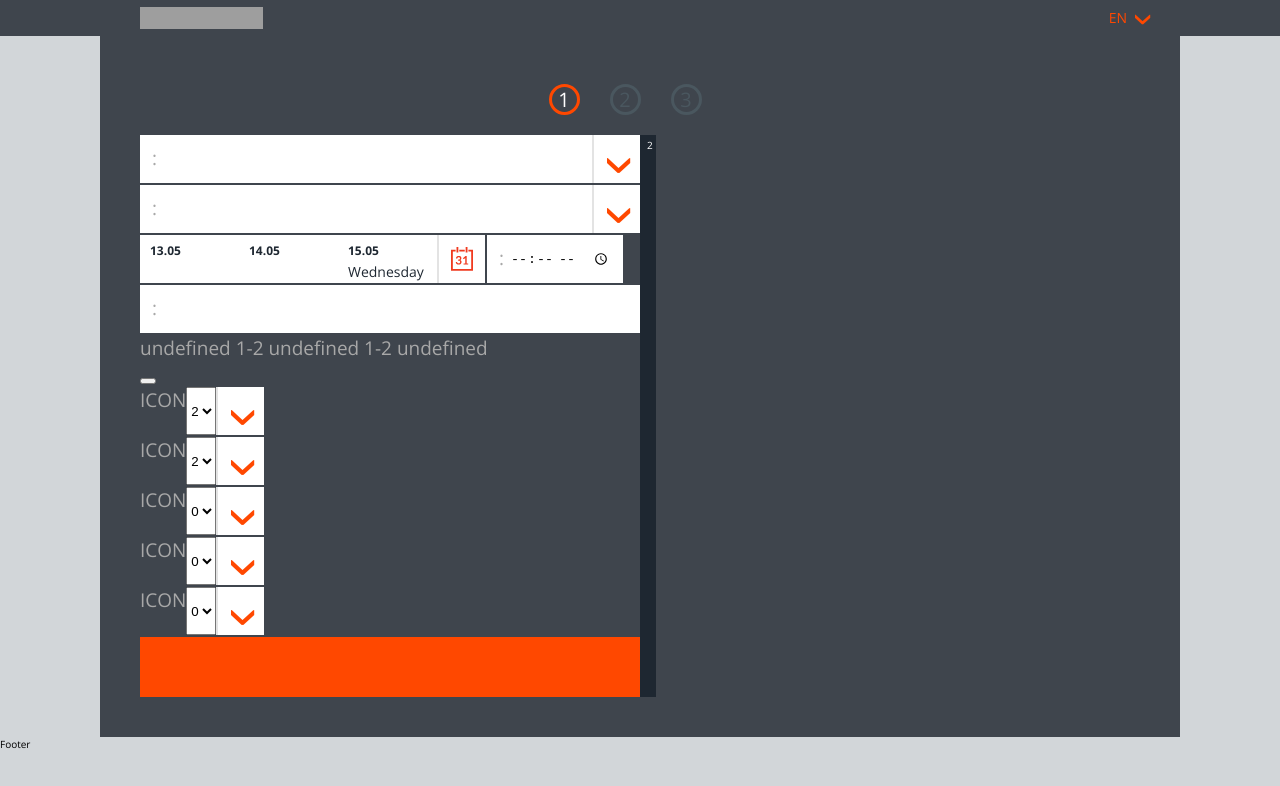
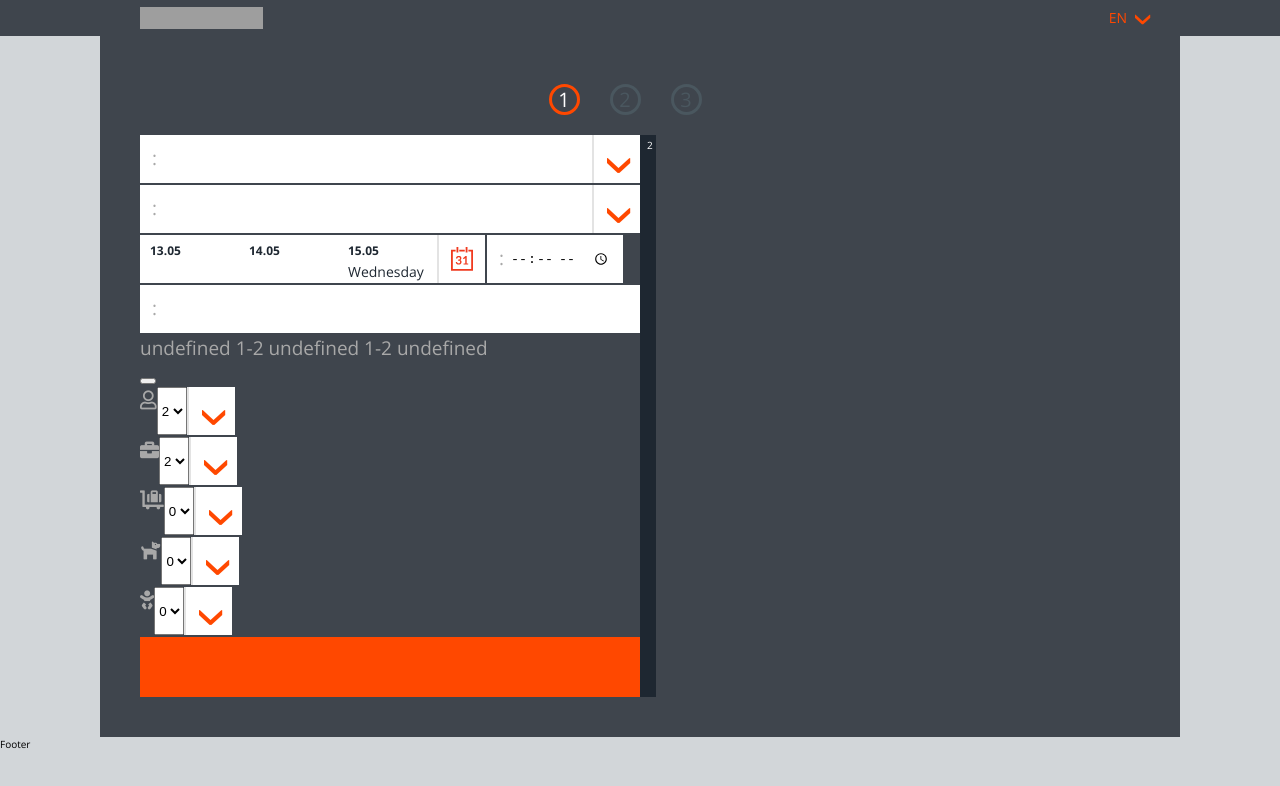
Before and after one commit to iambro/booking-process, a React (Create React App) app: page / in a window 1280 px wide. Shown: the top 786 px of the page. Built offline with nearby package versions, Linux system fonts and the light colour scheme; no server answers; grey boxes are pictures that could not be loaded.

Commit message:
Add icons to ContentBoxAdditional

```diff
--- a/public/index.html
+++ b/public/index.html
@@ -6,6 +6,7 @@
       href="https://fonts.googleapis.com/css?family=Open+Sans:300,400,600,700"
       rel="stylesheet"
     />
+    <link rel="stylesheet" href="https://use.fontawesome.com/releases/v5.8.2/css/all.css" integrity="sha384-oS3vJWv+0UjzBfQzYUhtDYW+Pj2yciDJxpsK1OYPAYjqT085Qq/1cq5FLXAZQ7Ay" crossorigin="anonymous">
     <meta name="viewport" content="width=device-width, initial-scale=1" />
     <meta name="theme-color" content="#000000" />
     <link rel="manifest" href="%PUBLIC_URL%/manifest.json" />
--- a/src/components/ContentBoxAdditional.js
+++ b/src/components/ContentBoxAdditional.js
@@ -44,7 +44,9 @@ const ContentBoxAdditional = props => {
       </div>
       <div className="form-advanced-options">
         <div className="form-group">
-          <label>ICON</label>
+          <label>
+            <i className="far fa-user" />
+          </label>
           <select
             className="form-input-select"
             name="passengers"
@@ -55,7 +57,9 @@ const ContentBoxAdditional = props => {
           <span className="form-arrow" />
         </div>
         <div className="form-group">
-          <label>ICON</label>
+          <label>
+            <i className="fas fa-briefcase" />
+          </label>
           <select
             className="form-input-select"
             name="luggages"
@@ -66,7 +70,9 @@ const ContentBoxAdditional = props => {
           <span className="form-arrow" />
         </div>
         <div className="form-group">
-          <label>ICON</label>
+          <label>
+            <i className="fas fa-luggage-cart" />
+          </label>
           <select
             className="form-input-select"
             name="sportLuggages"
@@ -77,14 +83,18 @@ const ContentBoxAdditional = props => {
           <span className="form-arrow" />
         </div>
         <div className="form-group">
-          <label>ICON</label>
+          <label>
+            <i className="fas fa-dog" />
+          </label>
           <select className="form-input-select" name="animals" defaultValue="0">
             <Options min={0} max={5} />
           </select>
           <span className="form-arrow" />
         </div>
         <div className="form-group">
-          <label>ICON</label>
+          <label>
+            <i className="fas fa-baby" />
+          </label>
           <select
             className="form-input-select"
             name="childrenSeats"
```
